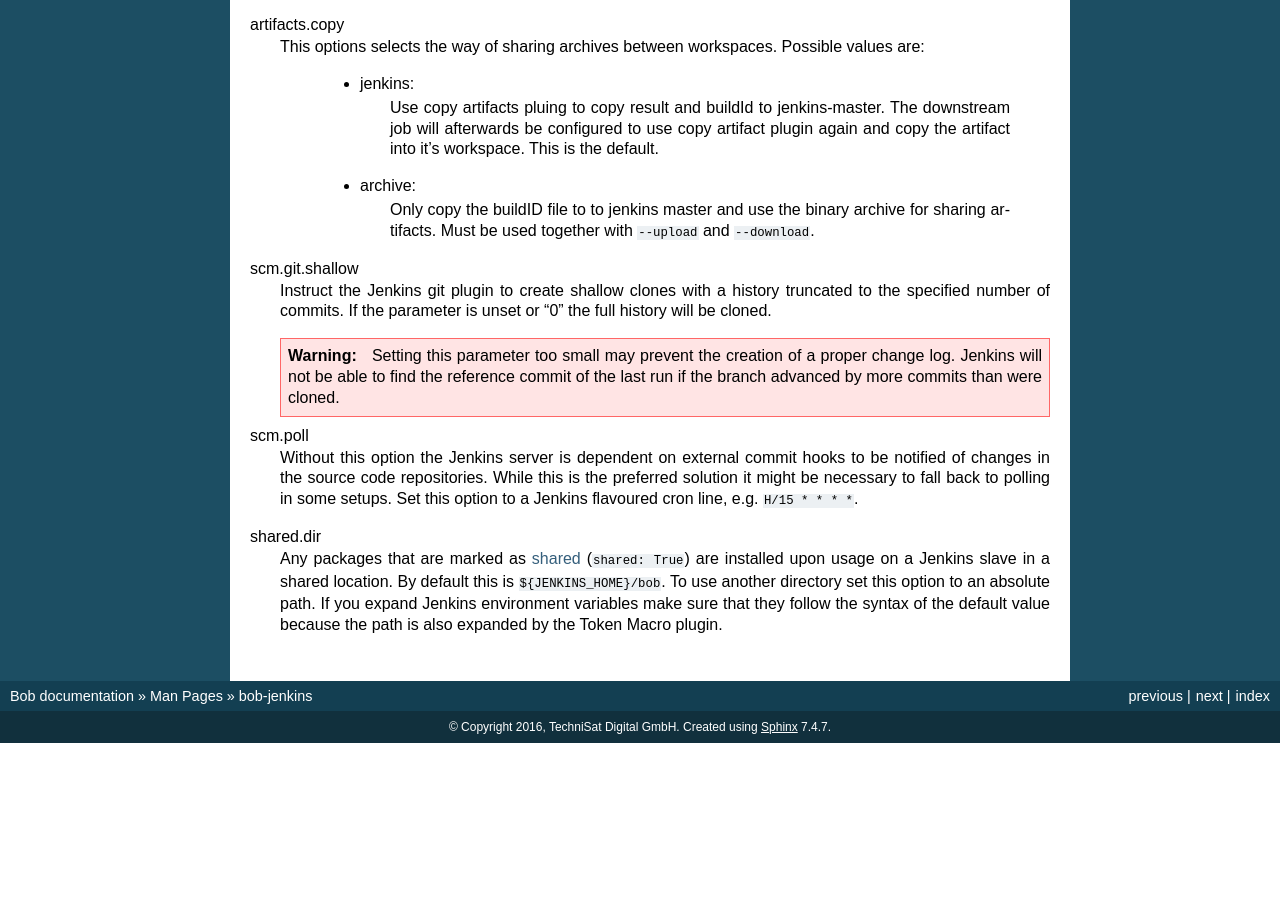
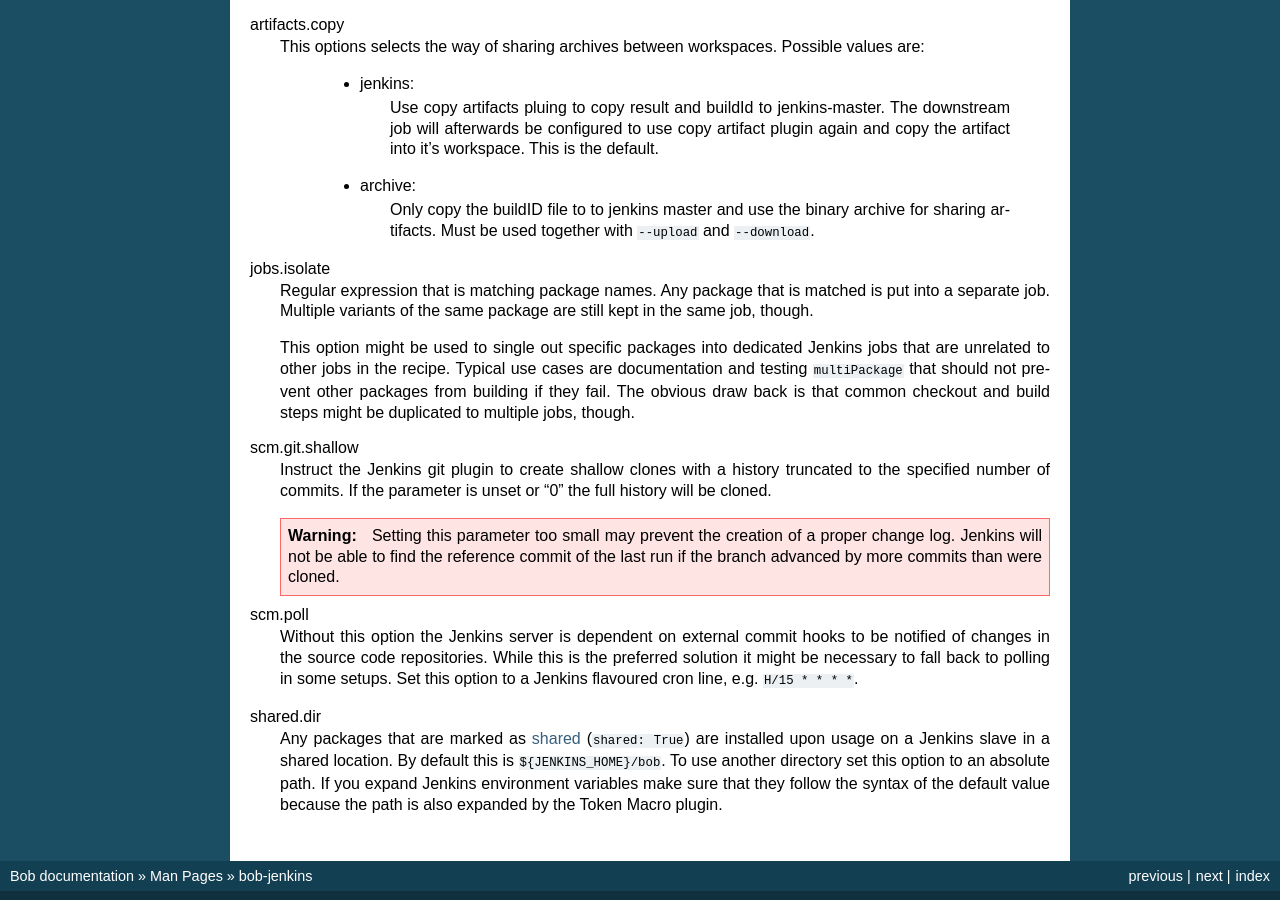
Before and after one commit to BobBuildTool/bob, a Sphinx documentation site: the page built from doc/manpages/bob-jenkins.rst, in a window 1280 px wide and 900 px high, scrolled down 2883 px. Built offline with Sphinx 7.4.7, drawn with Linux system fonts in a browser that asks for light colours; formulas are drawn with MathJax 3; the version number could not be read and is left out; before the commit the page ends 3626 px from its top, so only the background shows below that.

Commit message:
doc: document jobs.isolate extended jenkins option

```diff
--- a/doc/manpages/bob-jenkins.rst
+++ b/doc/manpages/bob-jenkins.rst
@@ -178,6 +178,18 @@ artifacts.copy
          archive for sharing artifacts. Must be used together with ``--upload``
          and ``--download``.
 
+jobs.isolate
+    Regular expression that is matching package names. Any package that is
+    matched is put into a separate job. Multiple variants of the same package
+    are still kept in the same job, though.
+
+    This option might be used to single out specific packages into dedicated
+    Jenkins jobs that are unrelated to other jobs in the recipe. Typical use
+    cases are documentation and testing ``multiPackage`` that should not
+    prevent other packages from building if they fail. The obvious draw back is
+    that common checkout and build steps might be duplicated to multiple jobs,
+    though.
+
 scm.git.shallow
     Instruct the Jenkins git plugin to create shallow clones with a history
     truncated to the specified number of commits. If the parameter is unset
```
